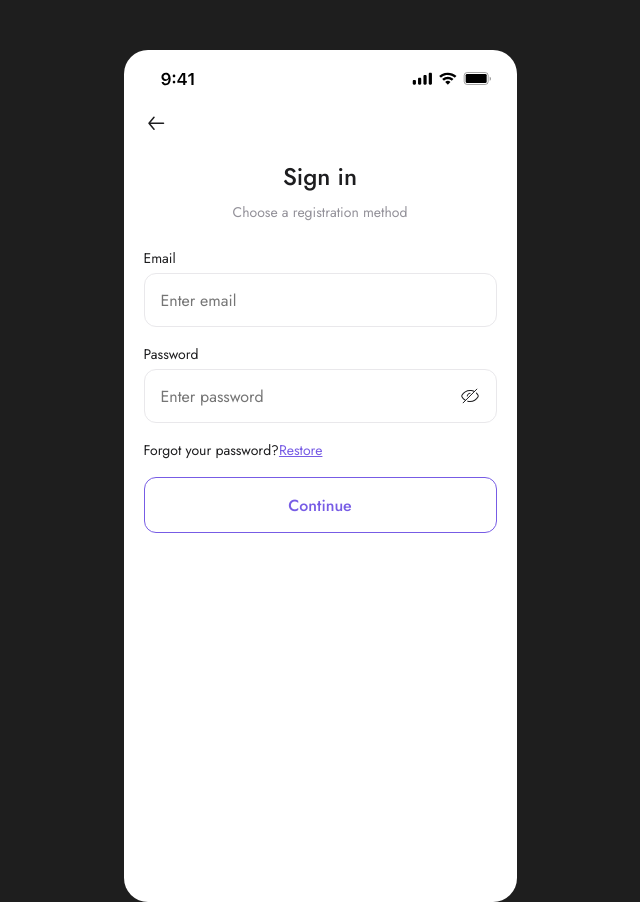
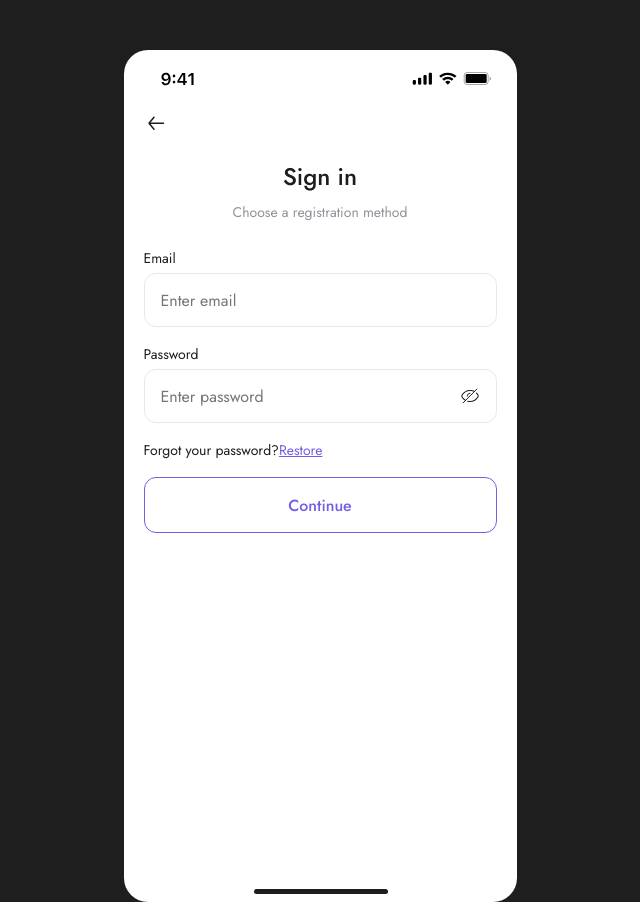
Before and after one commit to Roman-SM/react-bank-frontend, a React (Create React App) app: page /signin in a window 1280 px wide. Shown: the whole page, without its empty margins (320-960 px from the left). Built offline with nearby package versions, Linux system fonts and the light colour scheme.

Commit message:
Add home-indicator

```diff
--- /dev/null
+++ b/src/component/home-indicator/index.css
@@ -0,0 +1,5 @@
+.home-indicator-container {
+  position: absolute;
+  bottom: 0;
+  left: 0;
+}
--- /dev/null
+++ b/src/component/home-indicator/index.tsx
@@ -0,0 +1,10 @@
+import "./index.css";
+import homeIndicator from "./home-indicator.svg";
+
+export default function Component() {
+  return (
+    <div className="home-indicator-container">
+      <img src={homeIndicator} alt="Home indicator" />
+    </div>
+  );
+}
--- a/src/container/recovery-confirm/index.tsx
+++ b/src/container/recovery-confirm/index.tsx
@@ -7,6 +7,7 @@ import FieldCode from "../../component/field-code";
 import Form from "../../component/form";
 import Button from "../../component/button";
 import FieldPassword from "../../component/field-password";
+import HomeIndicator from "../../component/home-indicator";
 import { Alert } from "../../component/load";
 import { useEffect, useReducer } from "react";
 import { useValidate } from "../../util/validation";
@@ -109,6 +110,7 @@ export default function Component() {
           <Alert status={states.status} message={states.message} />
         )}
       </Form>
+      <HomeIndicator />
     </Page>
   );
 }
--- a/src/container/recovery/index.tsx
+++ b/src/container/recovery/index.tsx
@@ -6,6 +6,7 @@ import StatusBar from "../../component/status-bar";
 import Form from "../../component/form";
 import Button from "../../component/button";
 import FieldEmail from "../../component/field-email";
+import HomeIndicator from "../../component/home-indicator";
 import { useEffect, useReducer } from "react";
 import { useValidate } from "../../util/validation";
 import { useNavigate } from "react-router-dom";
@@ -86,6 +87,7 @@ export default function Component() {
           <Alert status={state.status} message={state.message} />
         )}
       </Form>
+      <HomeIndicator />
     </Page>
   );
 }
--- a/src/container/signin/index.tsx
+++ b/src/container/signin/index.tsx
@@ -8,6 +8,7 @@ import FieldPassword from "../../component/field-password";
 import FieldEmail from "../../component/field-email";
 import Button from "../../component/button";
 import Link from "../../component/link";
+import HomeIndicator from "../../component/home-indicator";
 import { useNavigate } from "react-router-dom";
 import { useEffect, useReducer } from "react";
 import { useAuth } from "../../util/useAuth";
@@ -127,6 +128,7 @@ export default function Component() {
           <Alert status={state.status} message={state.message} />
         )}
       </Form>
+      <HomeIndicator />
     </Page>
   );
 }
--- a/src/container/signup-confirm/index.tsx
+++ b/src/container/signup-confirm/index.tsx
@@ -6,6 +6,7 @@ import BackButton from "../../component/back-button";
 import StatusBar from "../../component/status-bar";
 import FieldCode from "../../component/field-code";
 import Form from "../../component/form";
+import HomeIndicator from "../../component/home-indicator";
 import { useAuth } from "../../util/useAuth";
 import { useValidate } from "../../util/validation";
 import { useEffect, useReducer } from "react";
@@ -102,6 +103,7 @@ export default function Component() {
           <Alert status={state.status} message={state.message} />
         )}
       </Form>
+      <HomeIndicator />
     </Page>
   );
 }
--- a/src/container/signup/index.tsx
+++ b/src/container/signup/index.tsx
@@ -8,6 +8,7 @@ import FieldPassword from "../../component/field-password";
 import FieldEmail from "../../component/field-email";
 import Button from "../../component/button";
 import Link from "../../component/link";
+import HomeIndicator from "../../component/home-indicator";
 import { useEffect, useReducer } from "react";
 import { useValidate } from "../../util/validation";
 import { useNavigate } from "react-router-dom";
@@ -124,6 +125,7 @@ export default function Component() {
           <Alert status={state.status} message={state.message} />
         )}
       </Form>
+      <HomeIndicator />
     </Page>
   );
 }
```
Also changed, not shown: src/component/home-indicator/home-indicator.svg (added), src/container/balance/back-balance.svg.
